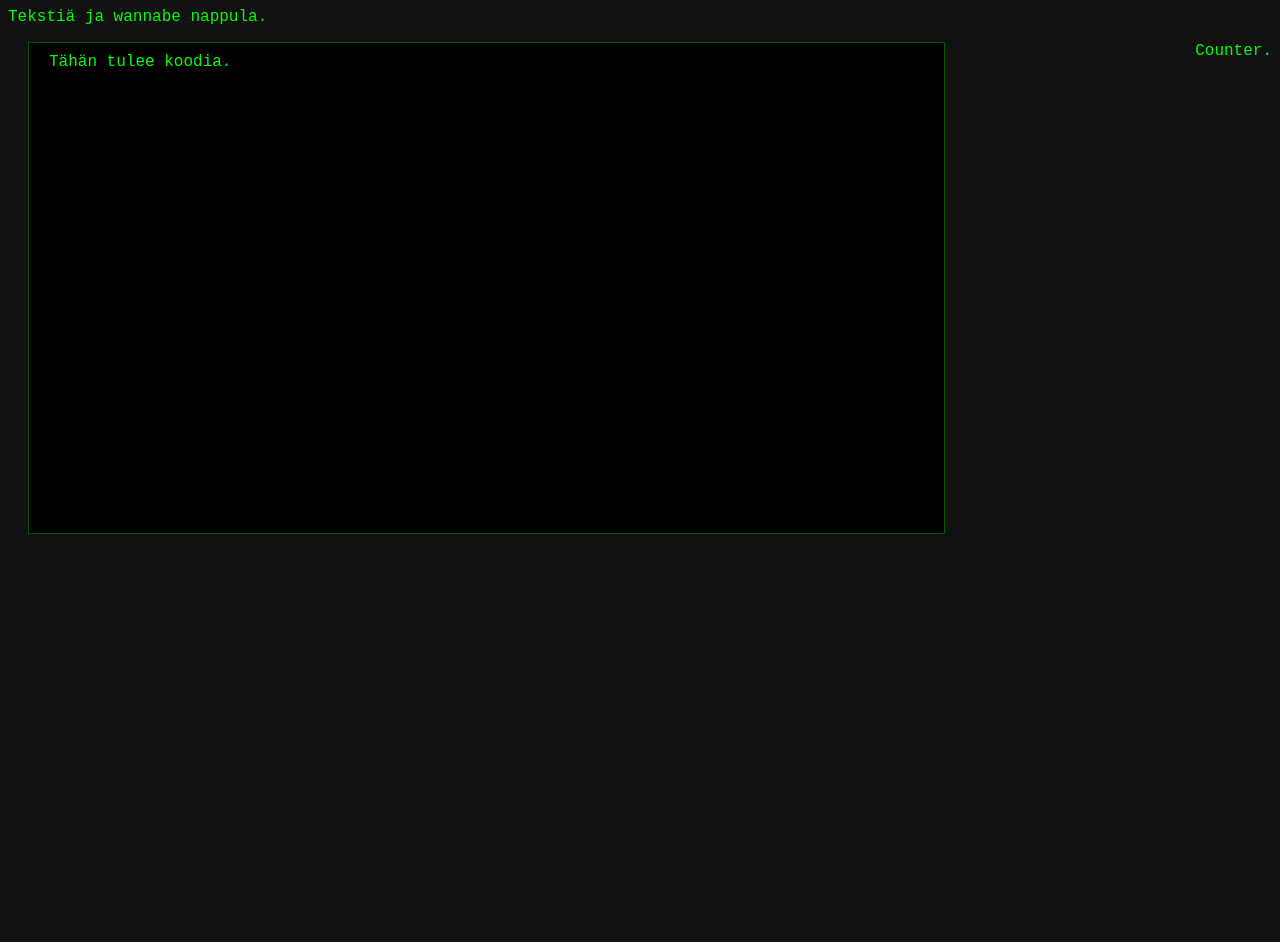
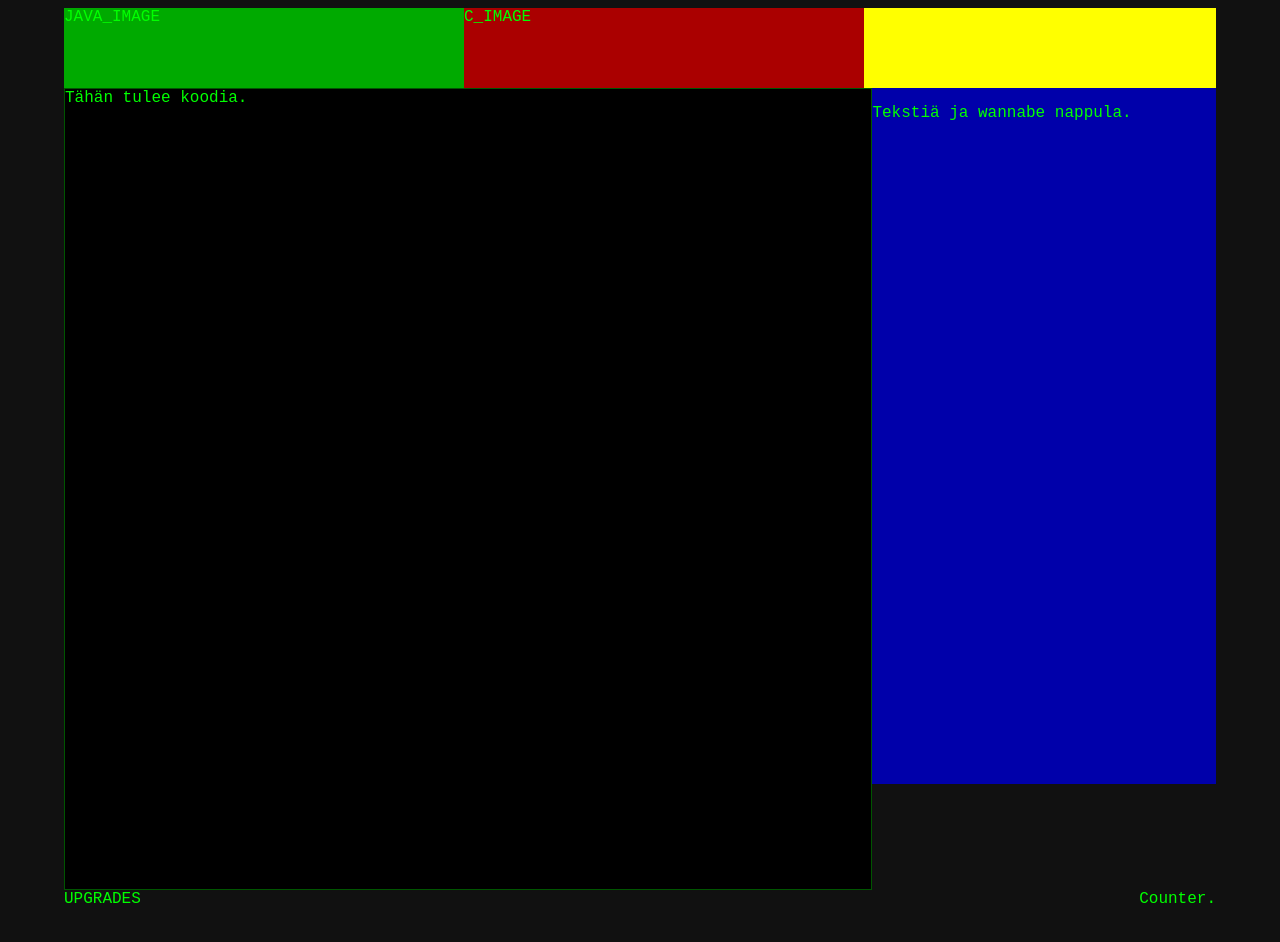
Before and after one commit to CodeStrife/scaling-tribble, a website: page index.html in a window 1280 px wide. Shown: the top 942 px of the page. Before the commit the page ends 800 px from the top, so only its background shows below. Drawn offline with nearby package versions, Linux system fonts and the light colour scheme; no server answers; files whose address does not match are found by name.

Commit message:
better style

```diff
--- a/index.html
+++ b/index.html
@@ -9,6 +9,31 @@
 
 <body>
 
+<div id="languagebar">
+
+  <div id="java">JAVA_IMAGE</div>
+
+  <div id="C">C_IMAGE</div>
+
+
+</div> <!-- close languages -->
+
+
+<div id="main">
+
+    <div id="code">
+        Tähän tulee koodia.
+    </div> <!-- close code -->
+
+    <div id="upgrades">
+        UPGRADES
+    </div>
+
+</div> <!-- close main -->
+
+
+
+
 <div id="button">
   <p>Tekstiä ja wannabe nappula.</p>
 </div>
@@ -17,12 +42,15 @@
   Counter.
 </div> <!-- close messages -->
 
-<div id="code">
-  Tähän tulee koodia.
-</div> <!-- close code -->
-
 <div id="footer">
 </div> <!-- close footer -->
+
+
+
+
+
+
+
 
 <!-- JavaScripts -->
 <script src="jquery.min.js"></script>
--- a/public/style.css
+++ b/public/style.css
@@ -5,16 +5,49 @@ html {	background-color: #111;
 	text-align: left;
 }
 
+body {  width: 90%;
+        min-width: 800px;
+        margin-left: auto;          /*  Centered on page */
+        margin-right: auto;
+
+        background-color: #00A;
+}
+
+#languagebar {  width: 100%;
+                min-width: 800px;
+                height: 80px;       /*  Fixed height because images. */
+                background-color: #ff0;
+}
+
+#java       {   width: 400px;        /*  Fixed width because images. */
+                height: 80px;
+                float: left;
+                background-color: #0A0;
+}
+
+#C          {   width: 400px;        /*  Fixed width because images. */
+                height: 80px;
+                float: left;
+                background-color: #A00;
+}
+
+#main       {   width: 100%;
+                background-color: #550;
+}
+
+#upgrades { width: 360px;       /*  Fixed width because images. */
+            min-height: 800px;
+            float: left;
+}
+
 #code {	background-color: #000;
 
-	width: 70%;
-	height: 60%;
-	max-width: 1024px;
-	margin-left: 20px;
-	padding: 10px;
-	padding-left: 20px;
+        width: 70%;
+        height: 60%;
+        min-height: 800px;
 
-	border: 1px solid #050;
+        border: 1px solid #050;
+        float: left;
 
 }
 
--- a/scripts/code.js
+++ b/scripts/code.js
@@ -3,7 +3,7 @@ var startIndex = 0;
 var endIndex = 7;
 var lines = 0;
 
-console.log("AAAAAAAAAAAAAGH");
+console.log("AAAAAAAAGH testing");
 $( document ).keydown( function (event) {
 		var substring = codeString.substring(startIndex, endIndex);
 		var stringWithLinebreaks = "";
```
